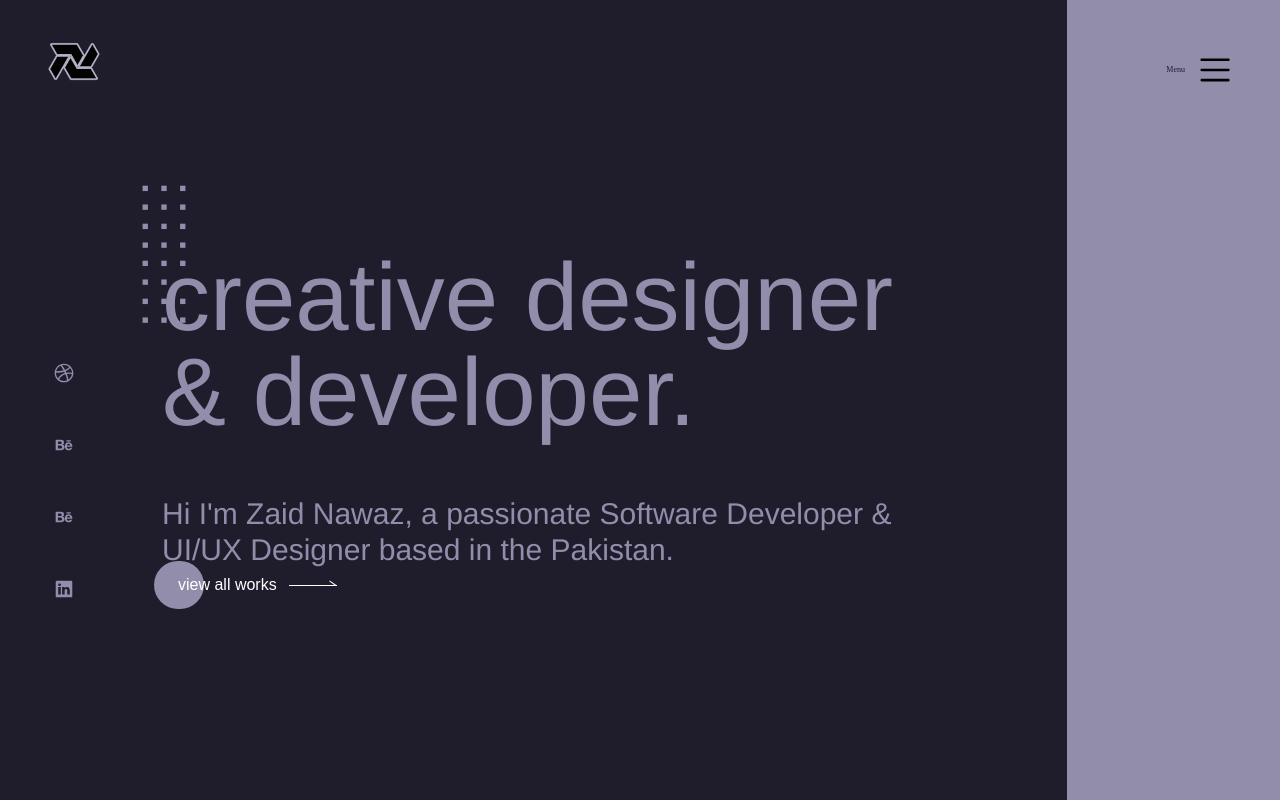
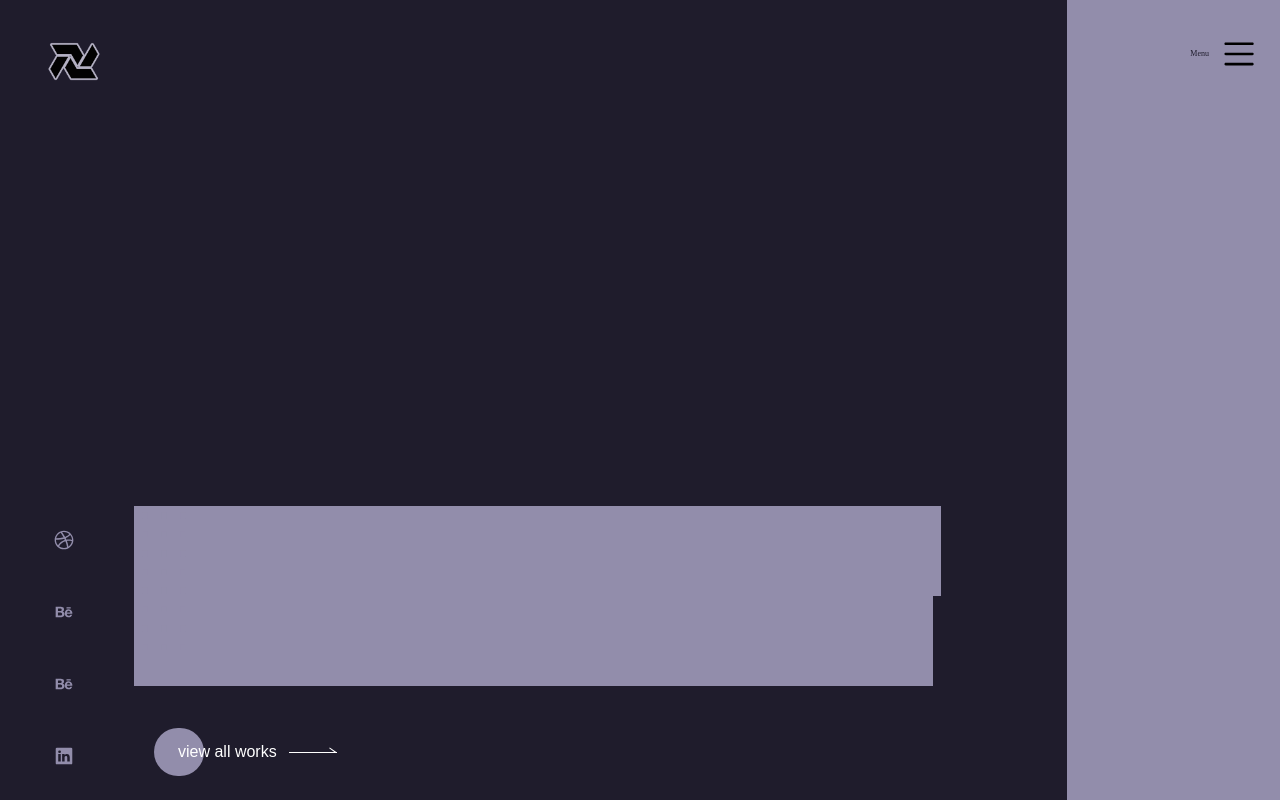
Before and after one commit to ZaidAlvi786/personal-portfolio, a Next.js app: page / in a window 1280 px wide. Shown: the top 800 px of the page. Built offline with nearby package versions, Linux system fonts and the light colour scheme.

Commit message:
Landing page fixes

```diff
--- a/components/Header.tsx
+++ b/components/Header.tsx
@@ -1,6 +1,6 @@
 import Image from "next/image";
 import Logo from "@/public/logo.png";
-import NavMenu from "@/public/nav-menu-icon.svg";
+import navMenu from "@/public/nav-menu-icon.svg";
 import { useState } from "react";
 import DribbleIcon from "@/public/assets/DribbleIcon";
 import BehanceIcon from "@/public/BehanceIcon";
@@ -8,9 +8,11 @@ import GithubIcon from "@/public/GithubIcon";
 import LinkdienIcon from "@/public/assets/Linkdien";
 import DotBoxIcon from "@/public/DotBox";
 import { motion } from "framer-motion";
+import NavMenu from "./NavMenu";
 export default function Header() {
   const [isHovered, setIsHovered] = useState(false);
-
+  const [menuOpen, setMenuOpen] = useState(false);
+  const [isBoxComplete, setIsBoxComplete] = useState(false);
   const handleMouseOver = () => {
     setIsHovered(true);
   };
@@ -18,16 +20,20 @@ export default function Header() {
   const handleMouseOut = () => {
     setIsHovered(false);
   };
-  const [isBoxComplete, setIsBoxComplete] = useState(false);
+
+  const toggleMenu = () => setMenuOpen((prevState) => !prevState);
+
 
   return (
-    <div className="fixed flex justify-between w-full">
-      <div className="bg-steel-gray h-screen p-6 w-10/12 flex flex-col gap-20">
-        <div>
+    <>
+      {!menuOpen ? (
+        <div className=" flex justify-between w-full h-screen">
+          <div className="bg-steel-gray h-screen p-6 w-10/12 flex  flex-col gap-20">
+            <div className="fixed w-full">
               <span className="w-15 h-15">
                 <Image width={100} height={100} src={Logo} alt="" />
               </span>
-          <div className="flex items-center absolute right-[35px] top-[40px]">
+              <div className="flex items-center absolute right-[35px] top-0">
                 <span
                   className={`text-steel-gray text-[8px] font-circular ${
                     isHovered ? "hidden" : "block"
@@ -46,12 +52,14 @@ export default function Header() {
                   className="w-[60px] h-[60px] flex justify-center items-center cursor-pointer"
                   onMouseOver={handleMouseOver}
                   onMouseOut={handleMouseOut}
+                  onClick={toggleMenu}
                 >
-              <Image src={NavMenu} alt="" className="w-[30px] h-[30px]" />
+                  <Image src={navMenu} alt="" className="w-[30px] h-[30px]" />
                 </span>
               </div>
             </div>
-        <div className="flex gap-[50px] w-[90%]">
+
+            <div className="flex items-end gap-[50px] w-[90%] h-full">
               <div className="flex flex-col justify-end gap-8 pl-5 ">
                 <span className="w-[40px] h-[40px] flex justify-center items-center group">
                   <span className="w-[35px] h-[35px] flex justify-center items-center group-hover:bg-custom-gray rounded-full">
@@ -91,14 +99,15 @@ export default function Header() {
                   </span>
                 </span>
               </div>
-          <div>
-            <div>
-              <span className="absolute flex flex-col h-[150px]">
+
+              <div className="w-full">
+                <div className="absolute flex flex-col h-[150px]">
                   <DotBoxIcon width="60px" height="50px" />
                   <DotBoxIcon width="60px" height="50px" />
                   <DotBoxIcon width="60px" height="50px" />
                   <DotBoxIcon width="60px" height="50px" />
-              </span>
+                </div>
+
                 <div
                   className={`flex flex-col gap-[10px] overflow-x-hidden ${
                     isBoxComplete ? "pt-[30px]" : ""
@@ -107,39 +116,41 @@ export default function Header() {
                   {!isBoxComplete && (
                     <div className="felx flex-col gap-[10px]">
                       <motion.div
-                      className="w-full h-[90px] bg-white"
-                      initial={{ x: "-50%" }} // Start from off-screen to the left
+                        className="w-full h-[90px] bg-custom-gray"
+                        initial={{ width: "3px" }}
                         animate={{
-                        x: ["-50%", "0%", "100%"], // Move from left to center, then to the right
+                          width: ["3px", "100%", "100%", "100%", "100%"],
+                          x: ["0%", "0%", "0%", "97%", "100%"],
                         }}
                         transition={{
-                        duration: 3, // Total time for the whole animation
+                          duration: 5,
                           ease: "easeOut",
-                        times: [0.5, 0.5, 1], // Control when each animation step happens
+                          times: [0, 0.5, 0.7, 0.8, 1],
                         }}
                         onAnimationComplete={() => setIsBoxComplete(true)}
                       />
 
                       <motion.div
-                      className="w-[90%] h-[90px] bg-white"
-                      initial={{ x: "-50%" }} // Start from off-screen to the left
+                        className="w-[90%] h-[90px] bg-custom-gray"
+                        initial={{ width: "1px" }}
                         animate={{
-                        x: ["-50%", "0%", "120%"], // Move from left to center, then to the right
+                          width: ["1px", "99%", "99%", "99%", "100%"],
+                          x: ["0%", "0%", "0%", "98%", "100%"],
                         }}
                         transition={{
-                        duration: 3, // Total time for the whole animation
+                          duration: 5,
+                          delay: 0.1,
                           ease: "easeOut",
-                        times: [0.5, 0.5, 1], // Control when each animation step happens
+                          times: [0, 0.5, 0.7, 0.8, 1],
                         }}
                         onAnimationComplete={() => setIsBoxComplete(true)}
                       />
                     </div>
                   )}
 
-                {/* Heading animation from bottom to top */}
                   {isBoxComplete && (
                     <motion.h1
-                    className="text-custom-gray ml-7 leading-[85px] text-[6rem] font-custom-font" // Adjust mt to place below box
+                      className="text-custom-gray ml-7 leading-[85px] text-[6rem] font-custom-font"
                       initial={{ y: "100%" }}
                       animate={{ y: 0 }}
                       transition={{ duration: 1, ease: "easeOut" }}
@@ -147,19 +158,10 @@ export default function Header() {
                       creative designer
                     </motion.h1>
                   )}
-                {/* <motion.div
-        className="w-full h-[90px] bg-white"
-        initial={{ x: '-100%' }} // Start from off-screen to the left
-        animate={{ x: '200%' }} // Move to 200% to the right (off-screen)
-        transition={{ duration: 1.5, ease: 'easeOut' }}
-        // Set the state to true once the animation is complete
-        onAnimationComplete={() => setIsBoxComplete(true)}
-      /> */}
 
-                {/* Heading animation from bottom to top */}
                   {isBoxComplete && (
                     <motion.h1
-                    className="text-custom-gray ml-7 leading-[85px] text-[6rem] font-custom-font" // Adjust mt to place below box
+                      className="text-custom-gray ml-7 leading-[85px] text-[6rem] font-custom-font"
                       initial={{ y: "100%" }}
                       animate={{ y: 0 }}
                       transition={{ duration: 1, ease: "easeOut" }}
@@ -167,24 +169,24 @@ export default function Header() {
                       & developer.
                     </motion.h1>
                   )}
+
                   {isBoxComplete && (
                     <motion.div
-                    className="text-custom-gray ml-7 mt-12 text-3xl font-custom-font" // Adjust mt to place below box
+                      className="text-custom-gray ml-7 mt-12 text-3xl font-custom-font"
                       initial={{ y: "100%" }}
                       animate={{ y: 0 }}
                       transition={{ duration: 1.5, ease: "easeOut" }}
                     >
-                    Hi I'm Zaid Nawaz, a passionate Software Developer & UI/UX
-                    Designer based in the Pakistan.
+                      Hi I&apos;m Zaid Nawaz, a passionate Software Developer & UI/UX
+                      Designer based in Pakistan.
                     </motion.div>
                   )}
+
                   <motion.div
                     className="relative w-[210px] mt-8 ml-5 cursor-pointer group h-12 overflow-hidden flex pl-3 items-center"
                     initial="initial"
                     whileHover="hover"
-                  variants={{}} // 👈 Important to pass down hover state
                   >
-                  {/* Animated Circle */}
                     <motion.div
                       className="absolute left-0 top-0 h-full bg-custom-gray rounded-full z-0"
                       variants={{
@@ -194,21 +196,12 @@ export default function Header() {
                       transition={{ duration: 0.5, ease: "easeInOut" }}
                     />
 
-                  {/* Content in front */}
                     <div className="relative z-10 text-white flex items-center space-x-3 w-full pl-3">
                       <span>view all works</span>
                       <span className="bg-white w-12 h-[1px]"></span>
                       <span className="absolute right-7 bg-white w-2 h-[1px] origin-right rotate-[35deg]"></span>
                     </div>
                   </motion.div>
-
-                {/* <h1 className="text-custom-gray text-[7.2rem] font-custom-font">
-                creative designer
-              </h1>
-              <h1 className="text-custom-gray text-[7.2rem] font-custom-font">
-               & developer.
-              </h1> */}
-              </div>
                 </div>
               </div>
             </div>
@@ -216,5 +209,9 @@ export default function Header() {
 
           <div className="bg-custom-gray w-2/12"></div>
         </div>
+      ) : (
+        <NavMenu toggleMenu={toggleMenu} menuOpen={menuOpen }/>
+      )}
+    </>
   );
 }
```
Lines whose indentation alone changed are shown as unchanged.
